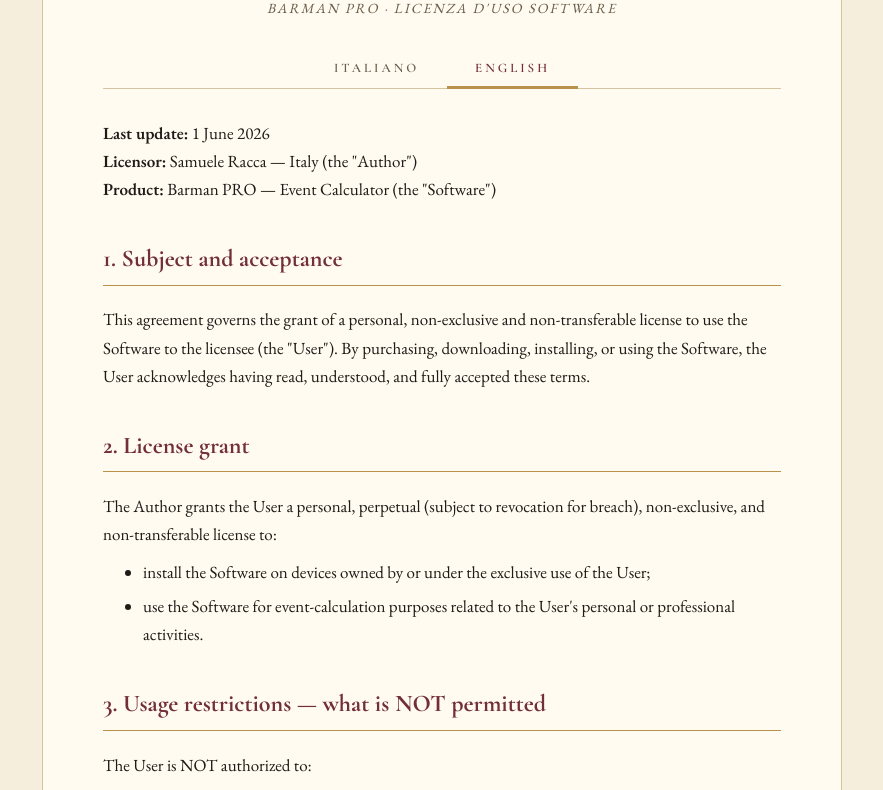
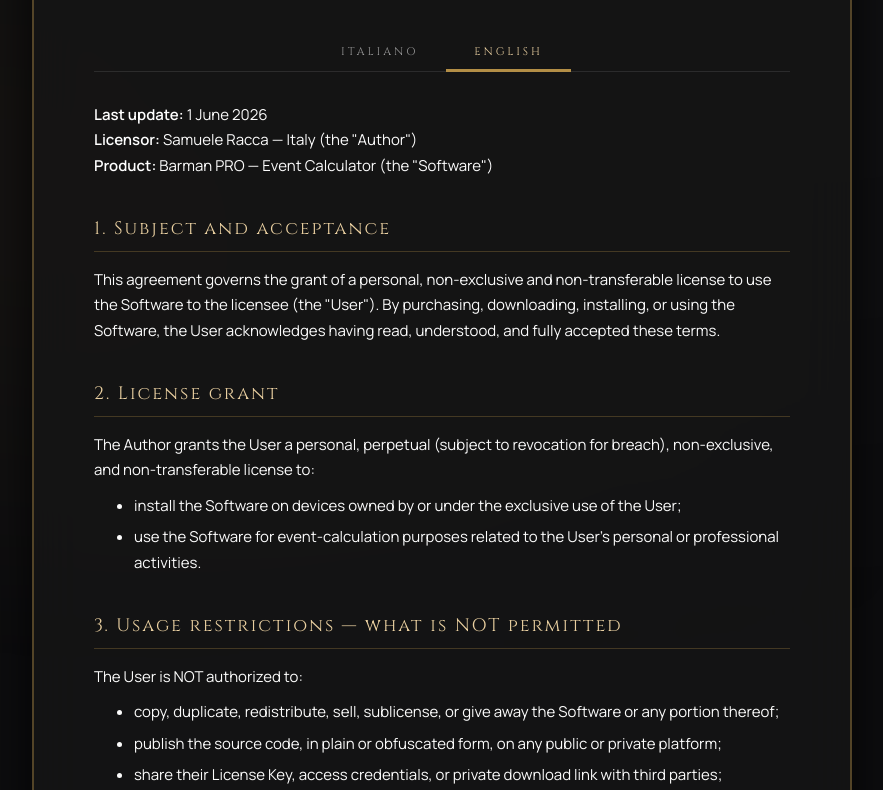
Before and after one commit to raccasamuele/barman-pro, a plain HTML site: page docs/eula.html in a window 1280 px wide. Shown: the part 223-1013 px from the top of the page, without its empty margins (198-1081 px from the left). Drawn offline with nearby package versions, Linux system fonts and the light colour scheme.

Commit message:
Add files via upload

```diff
--- a/docs/eula.html
+++ b/docs/eula.html
@@ -10,98 +10,124 @@
     <title>EULA &middot; Barman PRO</title>
     <meta name="robots" content="index, follow">
     <link rel="icon" type="image/svg+xml" href="favicon.svg">
-    <link href="https://fonts.googleapis.com/css2?family=Cormorant+Garamond:ital,wght@0,400;0,600;0,700;1,500&family=EB+Garamond:ital,wght@0,400;0,600&display=swap" rel="stylesheet">
+    <link rel="preconnect" href="https://fonts.googleapis.com">
+    <link rel="preconnect" href="https://fonts.gstatic.com" crossorigin>
+    <link href="https://fonts.googleapis.com/css2?family=Cinzel:wght@400..700&family=Manrope:wght@300..700&display=swap" rel="stylesheet">
     <style>
         :root {
-            --oro: #B8924B; --bordeaux: #722F37; --sepia: #1F1A17;
-            --avorio: #F5EEDC; --crema: #FFFBF0; --tenue: #6B5D4A; --bordo: #D4C5A0;
+            --bg:           #0d0d0f;
+            --glass-bg:     rgba(22, 22, 22, 0.80);
+            --glass-border: rgba(179, 142, 70, 0.40);
+            --glass-border-sub: rgba(255, 255, 255, 0.10);
+            --text:         #fcfcfc;
+            --text-muted:   #999999;
+            --gold-1:       #EAD0A1;
+            --gold-2:       #B38E46;
         }
         * { box-sizing: border-box; }
         body {
-            font-family: 'EB Garamond', 'Garamond', serif;
-            background: var(--avorio);
-            color: var(--sepia);
+            font-family: 'Manrope', sans-serif;
+            background-color: var(--bg);
+            color: var(--text);
             margin: 0;
             padding: 40px 20px;
-            line-height: 1.65;
-            font-size: 17px;
+            line-height: 1.7;
+            font-size: 15px;
+            min-height: 100vh;
         }
+        /* ─── Mesh gradient background ─── */
+        .ambient-background {
+            position: fixed;
+            top: 0; left: 0; width: 100vw; height: 100vh;
+            z-index: -1;
+            background:
+                radial-gradient(circle at 15% 50%, rgba(179,142,70,0.06), transparent 50%),
+                radial-gradient(circle at 85% 30%, rgba(255,255,255,0.02), transparent 50%),
+                radial-gradient(circle at 50% 80%, rgba(100,100,100,0.04), transparent 50%);
+            filter: blur(60px);
+        }
+        /* ─── Card container ─── */
         .container {
-            max-width: 800px;
+            max-width: 820px;
             margin: 0 auto;
-            background: var(--crema);
-            border: 1px solid var(--bordo);
-            border-top: 3px double var(--oro);
-            border-bottom: 3px double var(--oro);
+            background: var(--glass-bg);
+            backdrop-filter: blur(24px);
+            -webkit-backdrop-filter: blur(24px);
+            border: 2px solid var(--glass-border);
+            border-radius: 24px;
             padding: 50px 60px;
+            box-shadow: 0 20px 50px rgba(0,0,0,0.80);
+            position: relative;
+            z-index: 1;
         }
-        h1, h2, h3 {
-            font-family: 'Cormorant Garamond', serif;
-            color: var(--bordeaux);
+        /* ─── Typography ─── */
+        h1, h2, h3 { font-family: 'Cinzel', serif; font-weight: 400; letter-spacing: 2px; color: var(--gold-1); }
+        h1 { font-size: 32px; text-align: center; margin: 0 0 4px; }
+        h2 { font-size: 18px; border-bottom: 1px solid rgba(179,142,70,0.30); padding-bottom: 6px; margin-top: 36px; }
+        h3 { font-size: 15px; margin-top: 24px; color: var(--gold-1); }
+        .subtitle {
+            text-align: center; color: var(--text-muted);
+            margin-bottom: 30px; letter-spacing: 4px; font-size: 11px; text-transform: uppercase;
         }
-        h1 { font-size: 38px; text-align: center; margin: 0 0 4px; font-style: italic; }
-        .subtitle {
-            text-align: center;
-            color: var(--tenue);
-            font-style: italic;
-            margin-bottom: 30px;
-            letter-spacing: 2px;
-            font-size: 14px;
-            text-transform: uppercase;
-        }
-        h2 { font-size: 24px; border-bottom: 1px solid var(--oro); padding-bottom: 6px; margin-top: 36px; }
-        h3 { font-size: 19px; margin-top: 24px; }
+        .ornament { text-align: center; color: var(--gold-2); margin: 16px 0; letter-spacing: 8px; opacity: 0.6; }
+        p  { margin: 10px 0; }
+        ul { margin: 8px 0 12px 0; }
+        li { margin-bottom: 6px; }
+        a  { color: var(--gold-1); text-decoration: underline; text-decoration-color: rgba(234,208,161,0.35); }
+        a:hover { color: #fff; }
+        strong { color: #fff; font-weight: 600; }
+        /* ─── Lang tabs ─── */
         .lang-tabs {
-            display: flex;
-            gap: 0;
-            justify-content: center;
-            margin: 0 0 30px;
-            border-bottom: 1px solid var(--bordo);
+            display: flex; justify-content: center;
+            margin: 0 0 30px; border-bottom: 1px solid var(--glass-border-sub);
         }
         .lang-tab {
-            padding: 10px 28px;
-            cursor: pointer;
-            font-family: 'Cormorant Garamond', serif;
-            font-weight: 600;
-            color: var(--tenue);
-            letter-spacing: 3px;
-            text-transform: uppercase;
-            font-size: 13px;
-            background: transparent;
-            border: none;
-            border-bottom: 3px solid transparent;
-            margin-bottom: -1px;
+            padding: 10px 28px; cursor: pointer;
+            font-family: 'Cinzel', serif; font-weight: 400;
+            color: var(--text-muted); letter-spacing: 3px; text-transform: uppercase; font-size: 11px;
+            background: transparent; border: none; border-bottom: 3px solid transparent;
+            margin-bottom: -1px; transition: color 0.2s;
         }
-        .lang-tab.active {
-            color: var(--bordeaux);
-            border-bottom-color: var(--oro);
-        }
+        .lang-tab.active { color: var(--gold-1); border-bottom-color: var(--gold-2); }
         .lang-content { display: none; }
         .lang-content.active { display: block; }
+        /* ─── Footer navigation ─── */
         nav.footer {
-            text-align: center;
-            margin-top: 40px;
-            padding-top: 24px;
-            border-top: 1px solid var(--bordo);
-            font-style: italic;
-            color: var(--tenue);
-            font-size: 14px;
+            margin-top: 44px; padding-top: 28px;
+            border-top: 1px solid var(--glass-border-sub);
+            display: flex; flex-wrap: wrap; gap: 10px; justify-content: center;
         }
-        nav.footer a { color: var(--bordeaux); margin: 0 12px; }
-        p { margin: 10px 0; }
-        ul { margin: 8px 0 12px 0; }
-        li { margin-bottom: 6px; }
-        .ornament { text-align: center; color: var(--oro); margin: 16px 0; letter-spacing: 8px; }
+        nav.footer a {
+            display: inline-block; padding: 10px 24px;
+            font-family: 'Cinzel', serif; font-weight: 400;
+            font-size: 11px; letter-spacing: 2.5px; text-transform: uppercase;
+            text-decoration: none; border-radius: 8px; transition: all 0.2s ease;
+        }
+        nav.footer a.btn-primary {
+            background: linear-gradient(135deg, var(--gold-2), #7a5e26);
+            color: #0a0a0a; border: 1px solid var(--gold-1);
+        }
+        nav.footer a.btn-primary:hover { background: var(--gold-1); }
+        nav.footer a.btn-outline {
+            background: transparent; color: var(--gold-1);
+            border: 1px solid rgba(179,142,70,0.45);
+        }
+        nav.footer a.btn-outline:hover { background: rgba(179,142,70,0.12); border-color: var(--gold-1); }
+        /* ─── Responsive ─── */
         @media (max-width: 600px) {
-            .container { padding: 28px 22px; }
-            h1 { font-size: 30px; }
-            h2 { font-size: 20px; }
+            body { padding: 16px 10px; }
+            .container { padding: 28px 20px; border-radius: 16px; }
+            h1 { font-size: 24px; }
+            h2 { font-size: 15px; }
+            nav.footer { flex-direction: column; align-items: center; }
+            nav.footer a { width: 100%; max-width: 280px; text-align: center; }
         }
     </style>
 </head>
 <body>
+<div class="ambient-background"></div>
 <div class="container">
-    <div class="ornament">&#10086; &#10086; &#10086;</div>
+    <div class="ornament">&#10022;</div>
     <h1>End User License Agreement</h1>
     <div class="subtitle">Barman PRO &middot; Licenza d'uso software</div>
 
@@ -245,9 +271,9 @@
     </div>
 
     <nav class="footer">
-        <a href="./">&larr; Demo</a>
-        <a href="privacy.html">Privacy Policy</a>
-        <a href="mailto:raccasamuele2004@gmail.com">Contatti</a>
+        <a href="./" class="btn-primary">&#8592; Demo</a>
+        <a href="privacy.html" class="btn-outline">Privacy Policy</a>
+        <a href="mailto:raccasamuele2004@gmail.com" class="btn-outline">Contatti</a>
     </nav>
 </div>
 
```
Also changed, not shown: docs/privacy.html (+103 -78 lines).
